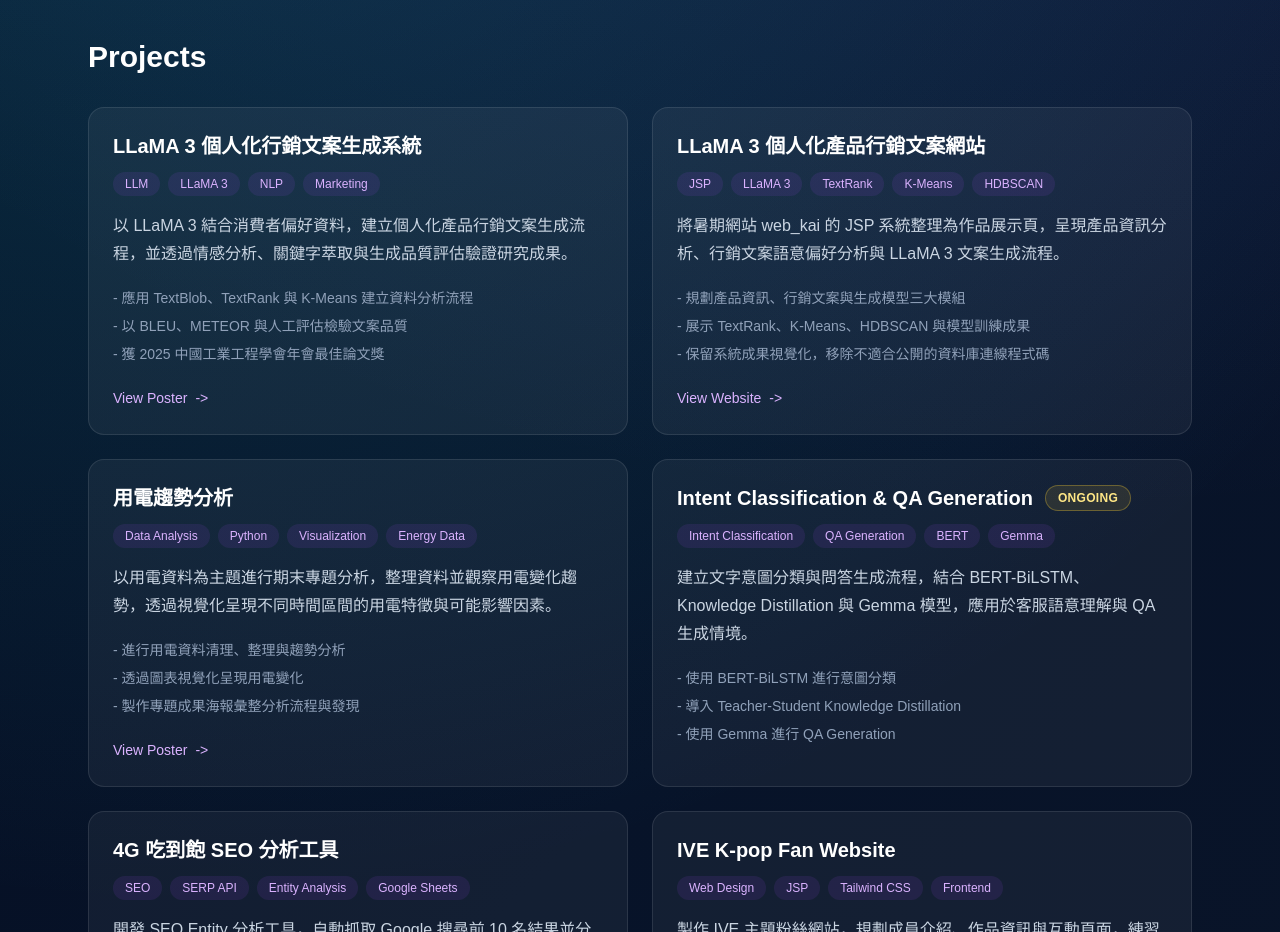
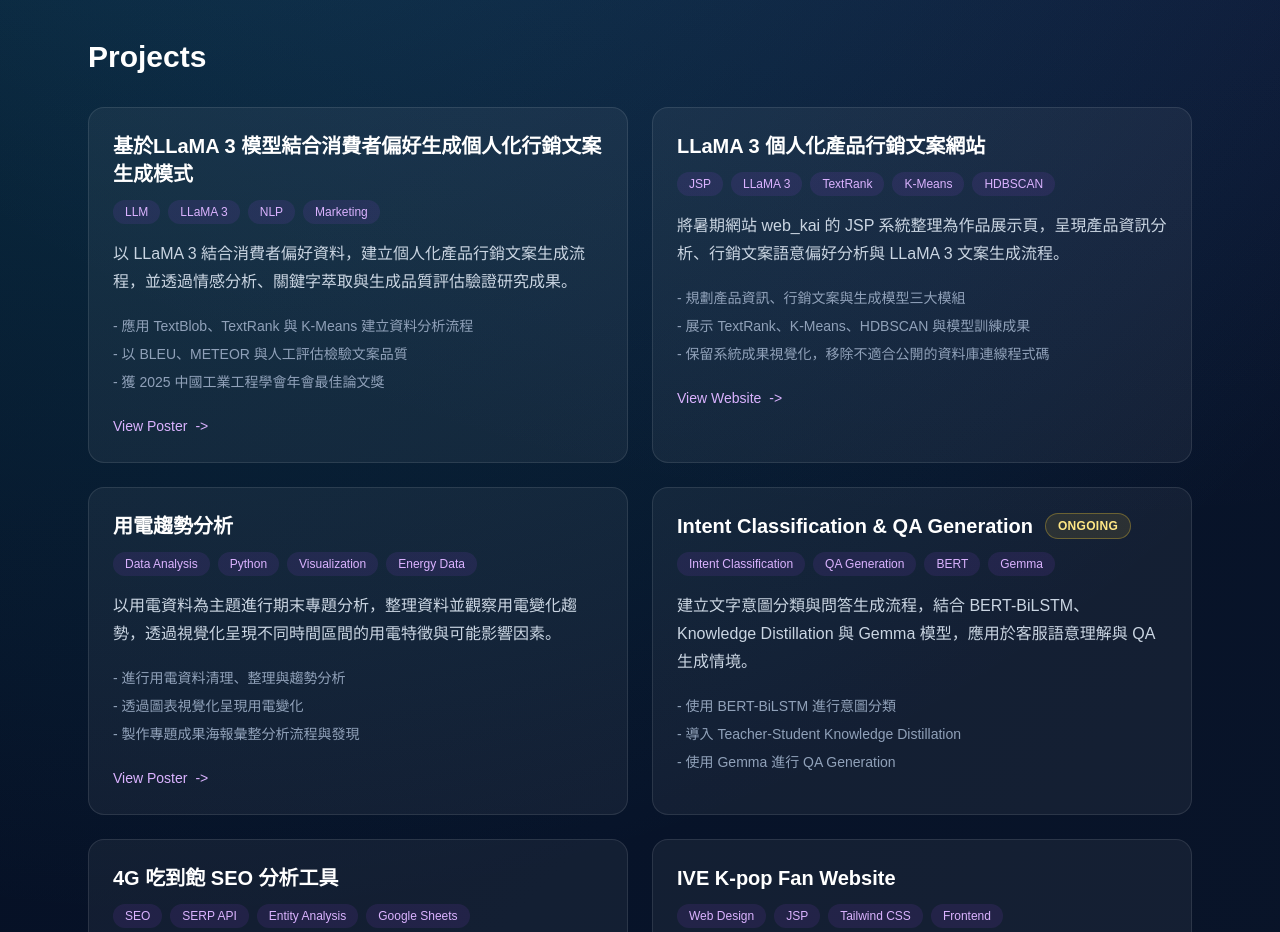
Before and after one commit to brian-kai/my-portfolio, a Next.js app: page / in a window 1280 px wide. Shown: the part 1980-2912 px from the top of the page. Built offline with nearby package versions, Linux system fonts and the light colour scheme.

Commit message:
update portfolio

```diff
--- a/app/page.tsx
+++ b/app/page.tsx
@@ -143,7 +143,7 @@
 
 const projects = [
   {
-    title: "LLaMA 3 個人化行銷文案生成系統",
+    title: "基於LLaMA 3 模型結合消費者偏好生成個人化行銷文案生成模式",
     tags: ["LLM", "LLaMA 3", "NLP", "Marketing"],
     description:
       "以 LLaMA 3 結合消費者偏好資料，建立個人化產品行銷文案生成流程，並透過情感分析、關鍵字萃取與生成品質評估驗證研究成果。",
```
